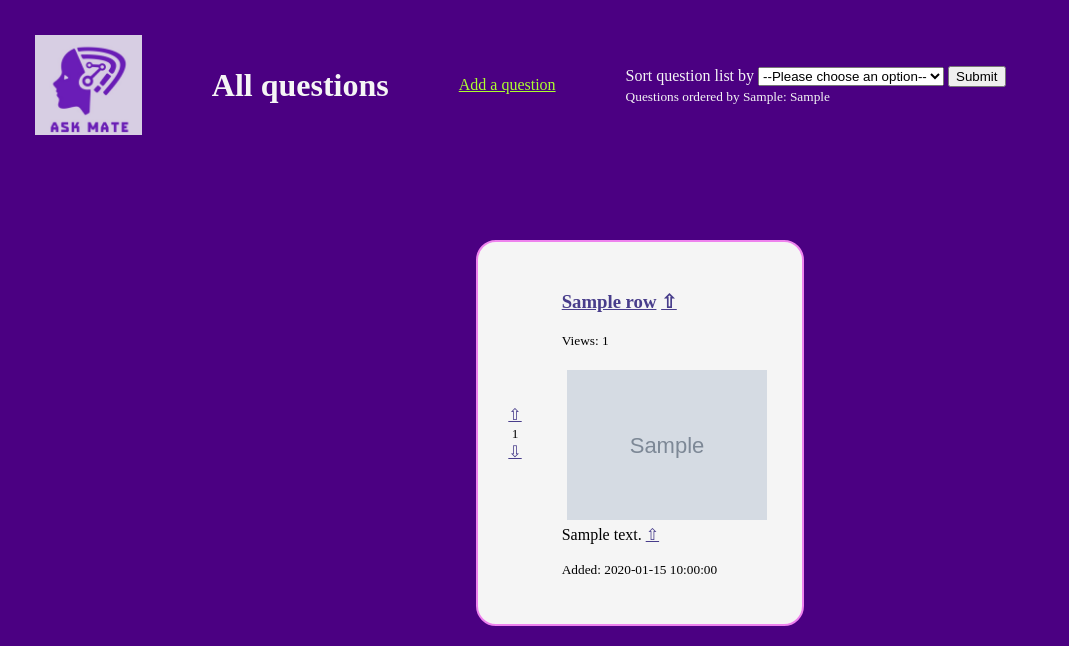
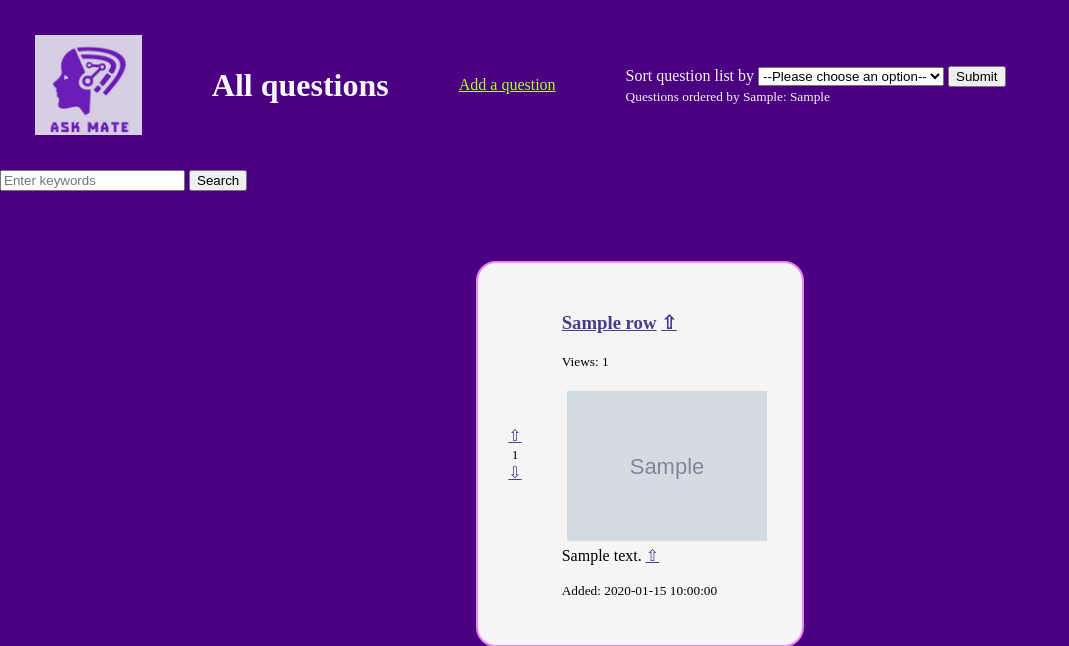
Before and after one commit to abenteuerzeit/ask-mate, a Flask app: template templates/list.html in a window 1280 px wide. Shown: the top 646 px of the page, without its empty margins (0-1069 px from the left). Run offline with Flask 2, Linux system fonts and the light colour scheme; the template is opened without the code that fills it: most values are stand-ins (such as "Sample title", 1, 10 or a date in 2020); grey boxes marked "Sample" are stand-in pictures.

Commit message:
Add search box

```diff
--- a/templates/list.html
+++ b/templates/list.html
@@ -15,6 +15,12 @@
                     </select>
             <form style="display: inline;" action="/list" method="get" id="sort"><input type="submit"></form><br>
             <small> Questions ordered by {{ order_by }}: {{ order_direction }}</small>
+        </div>
+        <div>
+            <form action="/search?q=<keyword>" method="GET">
+                <label for="submit"><input type="text" name="search" placeholder="Enter keywords"></label>
+                <input type="submit" name="submit" value="Search">
+            </form>
         </div>
 </div>
 <div class="item">
```
